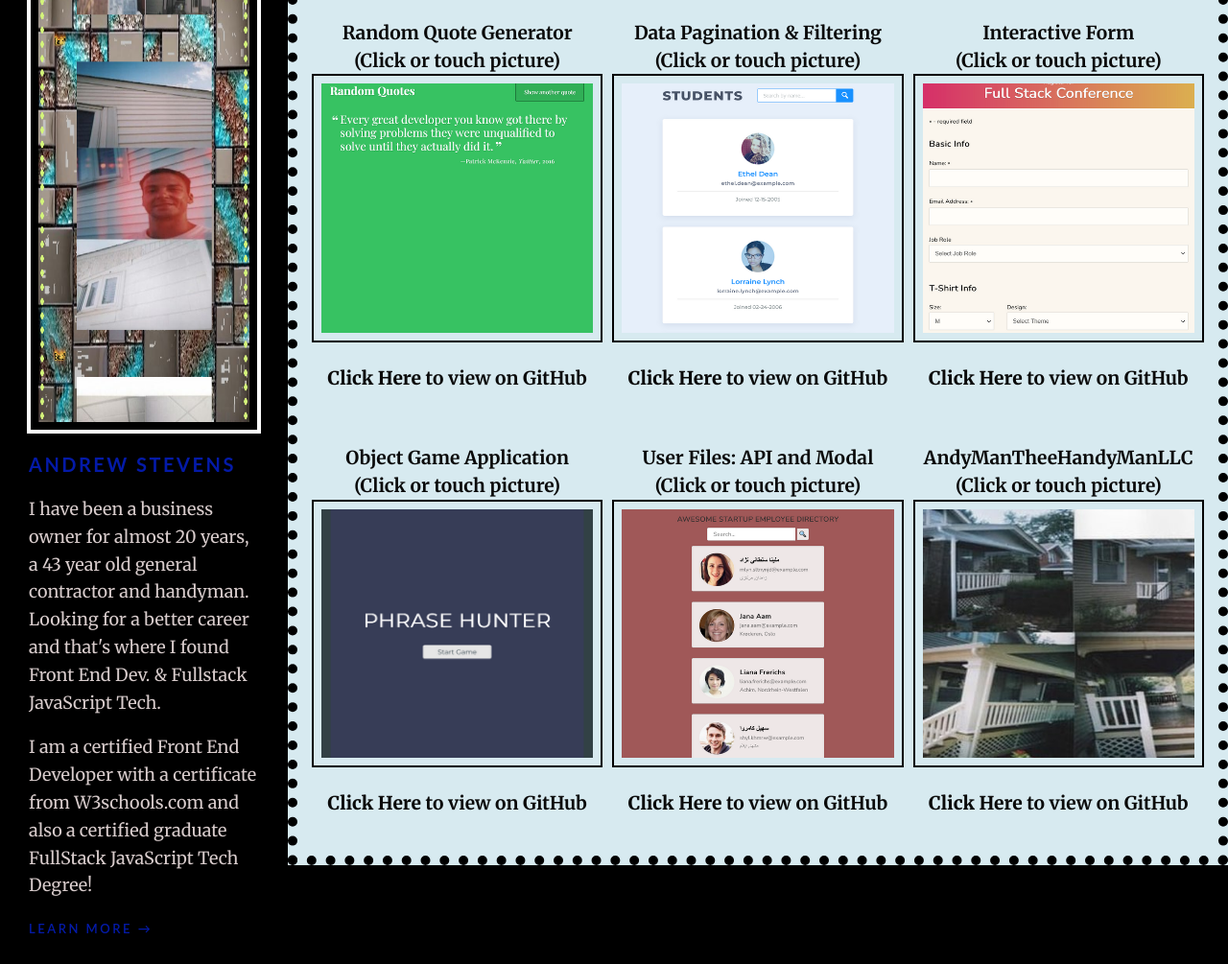
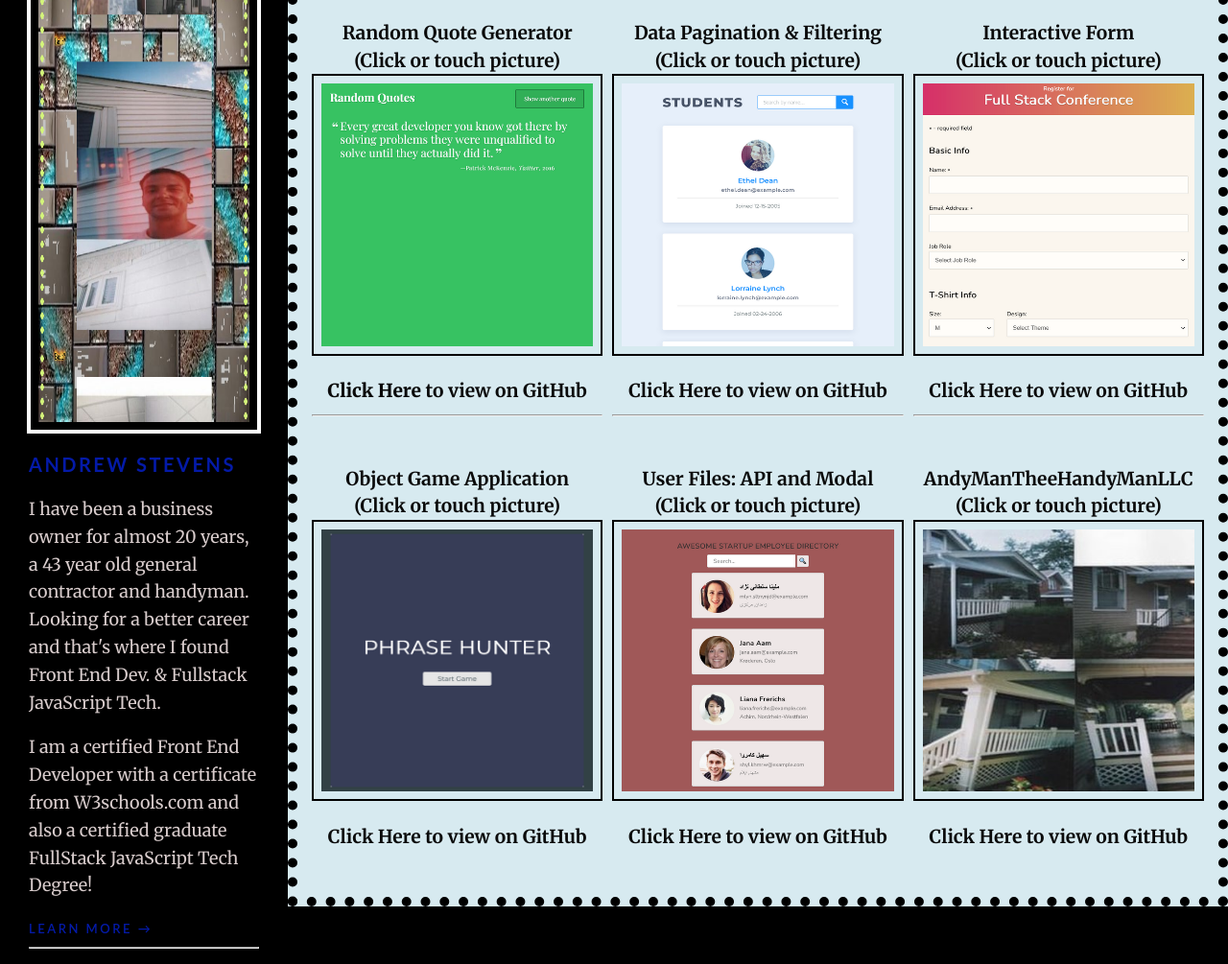
Before and after one commit to AndrewTeamTree/U6-IN-HTML, a plain HTML site: page index.html in a window 1280 px wide. Shown: the part 104-1109 px from the top of the page at 96% size. Drawn offline with Linux system fonts and the light colour scheme; a web font is replaced by a local one.

Commit message:
Update index.html

```diff
--- a/index.html
+++ b/index.html
@@ -41,7 +41,7 @@
                 <h5 class="font-effect-fire" style="color: rgb(4, 26, 168)">Andrew Stevens</h5>
                 <p>I have been a business owner for almost 20 years, a 43 year old general contractor and handyman. Looking for a better career and that's where I found Front End Dev. & Fullstack JavaScript Tech.</p>
                 <p>I am a certified Front End Developer with a certificate from W3schools.com and also a certified graduate FullStack JavaScript Tech Degree!</p>
-                <a href="about.html" class="font-effect-fire" style="color: rgb(4, 26, 168)">Learn More &rarr;</a>
+                <a href="about.html" class="font-effect-fire" style="color: rgb(4, 26, 168)">Learn More &rarr;<hr></a>
             </div>
         </div>
     </div>
@@ -75,7 +75,7 @@
                         <img class="thumbnail" src="public/images/0 (3).png" alt="Image of Project Random Quote Generator">
                     </a>
 
-                    <a href="https://github.com/AndrewTeamTree/U1" target="_blank"> <h2 style="color: #0a0a0a;"><b>Click Here</b> to view on GitHub</h2></a>
+                    <a href="https://github.com/AndrewTeamTree/U1" target="_blank"> <h2 style="color: #0a0a0a;"><b>Click Here</b> to view on GitHub<hr></h2></a>
                 </div>
 
                 <!-- Project 2 -->
@@ -85,7 +85,7 @@
                         <img class="thumbnail" src="public/images/0 (2).png" alt="Image of Project Data Pagination and Filtering">
                     </a>
 
-                    <a href="https://github.com/AndrewTeamTree/U2" target="_blank"> <h2 style="color: #0a0a0a;"><b>Click Here</b> to view on GitHub</h2></a>
+                    <a href="https://github.com/AndrewTeamTree/U2" target="_blank"> <h2 style="color: #0a0a0a;">Click Here to view on GitHub<hr></h2></a>
                 </div>
 
                 <!-- Project 3 -->
@@ -95,7 +95,7 @@
                         <img class="thumbnail" src="public/images/0 (4).png" alt="Interactive Form">
                     </a>
 
-                    <a href="https://github.com/AndrewTeamTree/U3" target="_blank"> <h2 style="color: #0a0a0a;"><strong>Click Here</strong> to view on GitHub</h2></a>
+                    <a href="https://github.com/AndrewTeamTree/U3" target="_blank"> <h2 style="color: #0a0a0a;">Click Here to view on GitHub<hr></h2></a>
                 </div>
 
                 <!-- Project 4 -->
@@ -105,7 +105,7 @@
                         <img class="thumbnail" src="public/images/0 (1).png" alt="Object Game Application">
                     </a>
 
-                    <a href="https://github.com/AndrewTeamTree/U4" target="_blank"> <h2 style="color: #0a0a0a;"><strong>Click Here</strong> to view on GitHub</h2></a>
+                    <a href="https://github.com/AndrewTeamTree/U4" target="_blank"> <h2 style="color: #0a0a0a;">Click Here to view on GitHub</h2></a>
                 </div>
 
                 <!-- Project 5 -->
@@ -115,7 +115,7 @@
                         <img class="thumbnail" src="public/images/0 (5).png" alt="User Files: API and Modal">
                     </a>
 
-                    <a href="https://github.com/AndrewTeamTree/U5" target="_blank"> <h2 style="color: #0a0a0a;"><strong>Click Here</strong> to view on GitHub</h2></a>
+                    <a href="https://github.com/AndrewTeamTree/U5" target="_blank"> <h2 style="color: #0a0a0a;">Click Here to view on GitHub</h2></a>
                 </div>
 
                 <!-- Project 6 -->
@@ -125,7 +125,7 @@
                         <img class="thumbnail" src="public/images/s.jpg" alt="Handyman website">
                     </a>
 
-    <a href="https://github.com/AndrewTeamTree/U6/tree/main/public/proj/andymanhandyman" target="_blank"> <h2 style="color: #0a0a0a;"><strong>Click Here</strong> to view on GitHub</h2></a>
+    <a href="https://github.com/AndrewTeamTree/U6/tree/main/public/proj/andymanhandyman" target="_blank"> <h2 style="color: #0a0a0a;">Click Here to view on GitHub</h2></a>
 </div>
 
 
```
